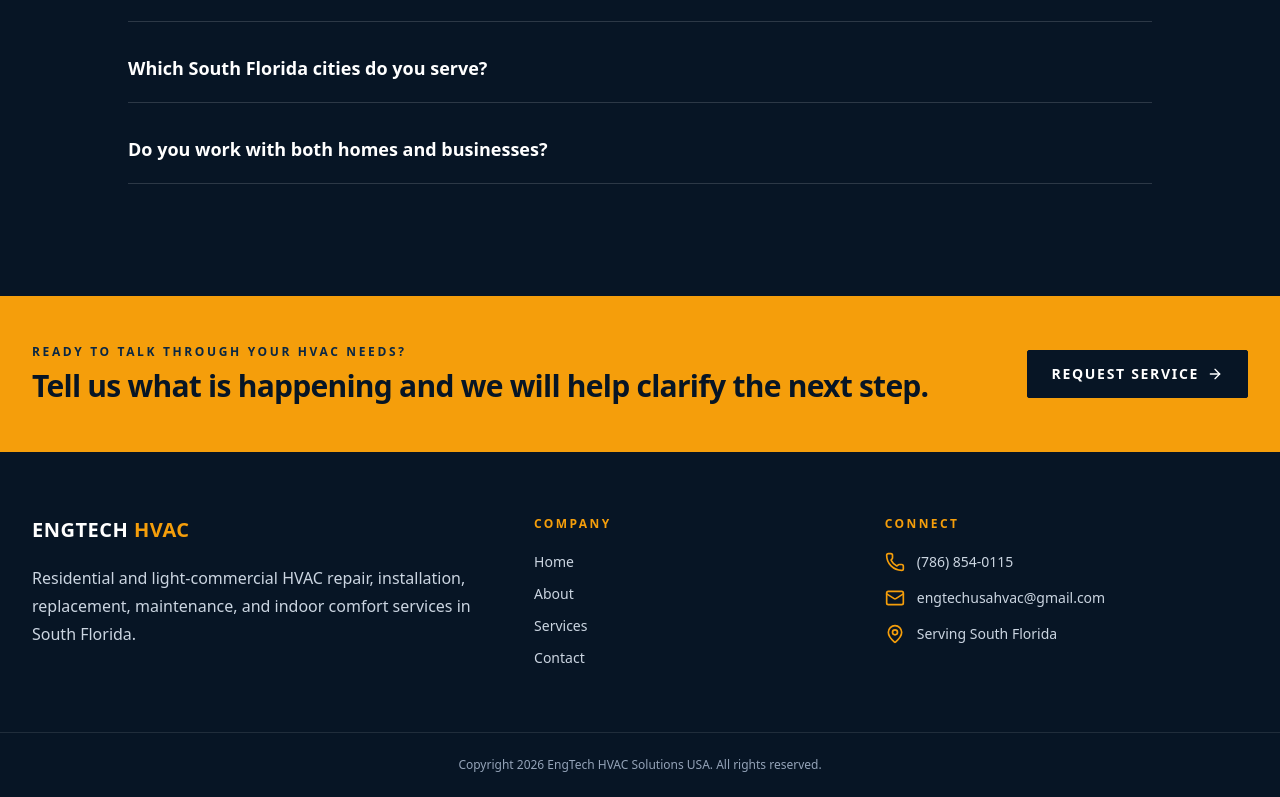
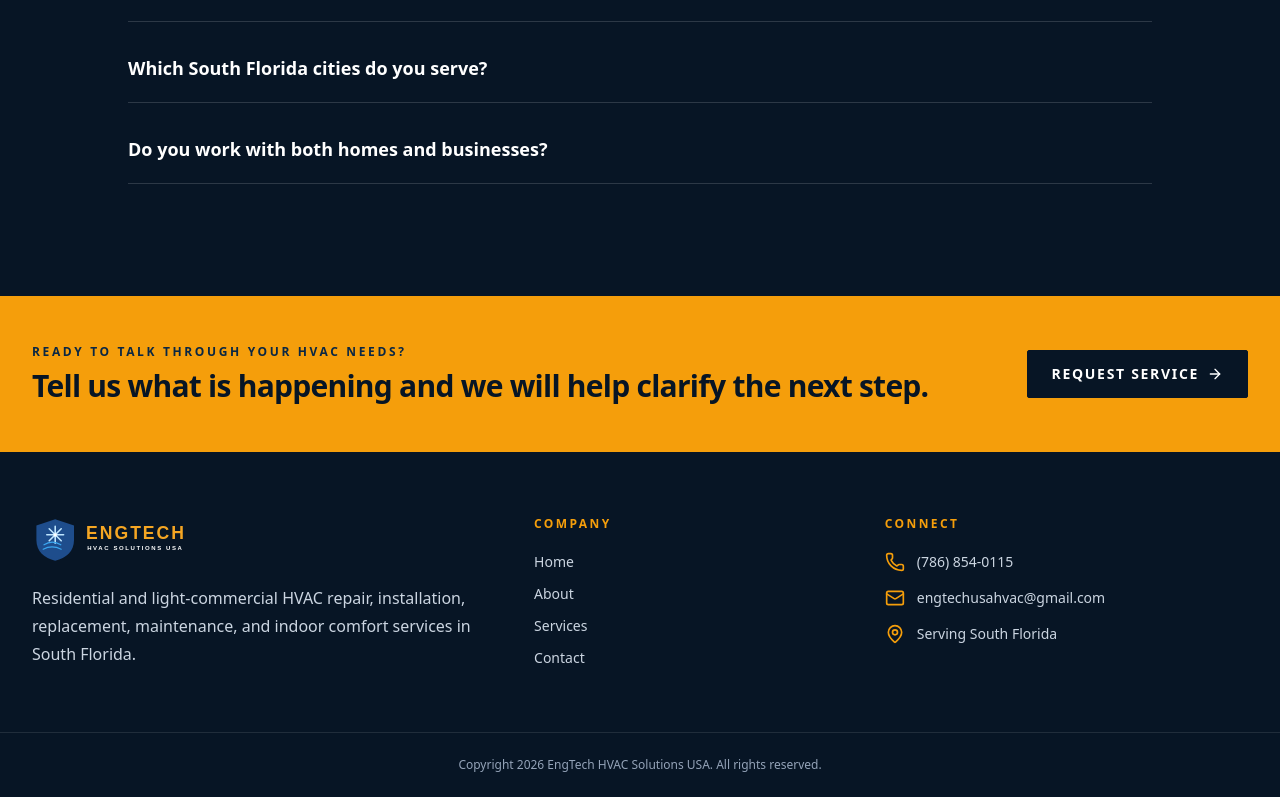
Before and after one commit to pedrohp1988-hub/engtech-website, a Next.js app: page / in a window 1280 px wide. Shown: the part 5099-5896 px from the top of the page. Built offline with nearby package versions, Linux system fonts and the light colour scheme; no server answers.

Commit message:
style: update EngTech wordmark colors

```diff
--- a/components/brand/engtech-logo.tsx
+++ b/components/brand/engtech-logo.tsx
@@ -4,16 +4,20 @@
 export function EngTechLogo({
   className,
   compact = false,
+  white = false,
 }: {
   className?: string;
   compact?: boolean;
+  white?: boolean;
 }) {
   return (
     <Image
       src={
         compact
           ? "/brand/engtech-icon.svg"
-          : "/brand/engtech-logo-horizontal.svg"
+          : white
+            ? "/brand/engtech-logo-white.svg"
+            : "/brand/engtech-logo-horizontal.svg"
       }
       alt="EngTech HVAC Solutions USA"
       width={compact ? 44 : 224}
--- a/components/layout/footer.tsx
+++ b/components/layout/footer.tsx
@@ -1,6 +1,7 @@
 import Link from "next/link";
 import { Mail, MapPin, Phone } from "lucide-react";
 import { EmailLink, PhoneLink } from "@/components/ui/contact-link";
+import { EngTechLogo } from "@/components/brand/engtech-logo";
 import { navigation, siteConfig } from "@/lib/site-config";
 
 export function Footer() {
@@ -8,9 +9,7 @@
     <footer className="bg-ink text-white">
       <div className="mx-auto grid max-w-7xl gap-12 px-5 py-16 sm:px-8 lg:grid-cols-[1.5fr_1fr_1.2fr]">
         <div>
-          <p className="text-xl font-extrabold tracking-wide">
-            ENGTECH <span className="text-amber">HVAC</span>
-          </p>
+          <EngTechLogo white className="h-12 w-auto" />
           <p className="mt-5 max-w-md leading-7 text-slate-300">
             {siteConfig.description}
           </p>
```
Also changed, not shown: public/brand/engtech-logo-horizontal.svg, public/brand/engtech-logo-white.svg.
